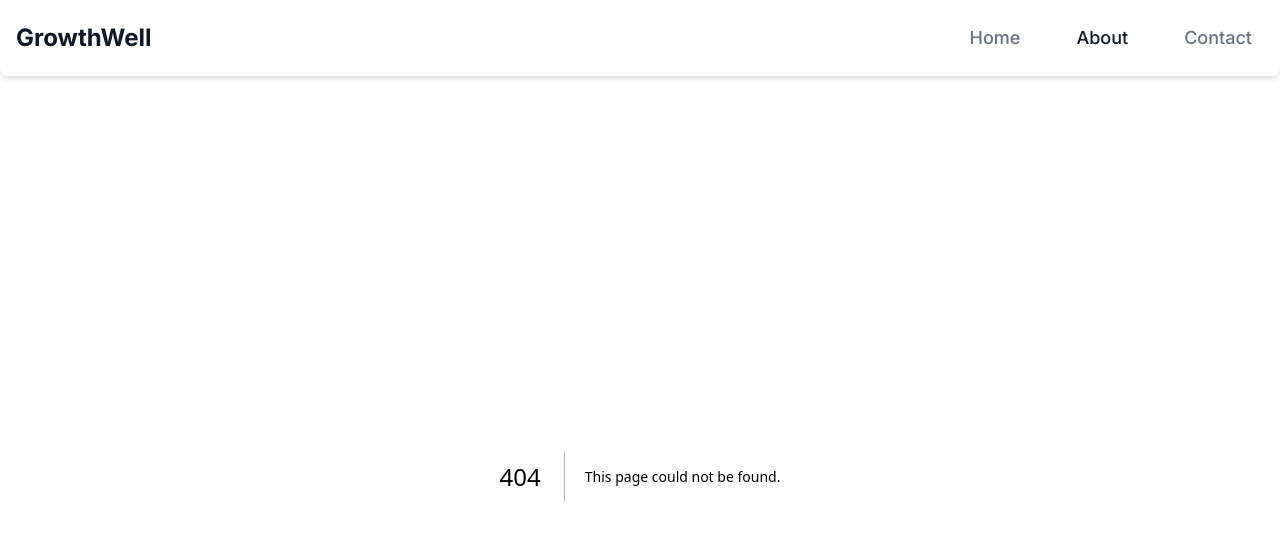
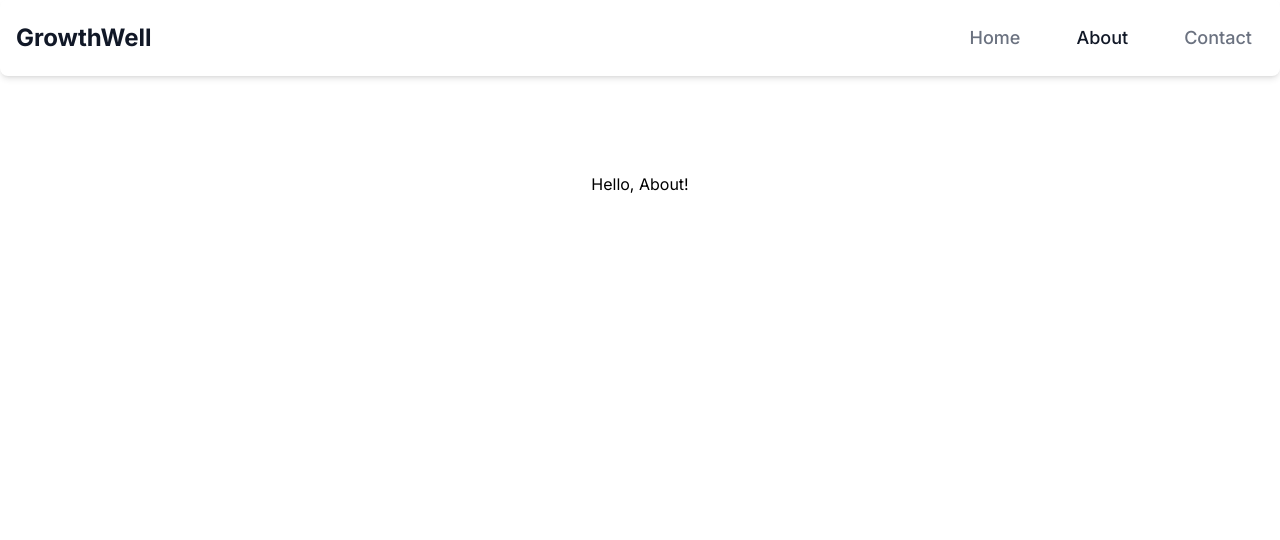
Before and after one commit to thusarakap/growthwell-site, a Next.js app: page /about in a window 1280 px wide. Before the commit this address had no page. Shown: the top 540 px of the page. Built offline with nearby package versions, Linux system fonts and the light colour scheme.

Commit message:
Create page.tsx

```diff
--- /dev/null
+++ b/src/app/about/page.tsx
@@ -0,0 +1,9 @@
+export default function About() {
+    return (
+      <main className="flex min-h-screen flex-col items-center justify-between p-24">
+        <div className="flex flex-col items-center">
+          Hello, About!
+        </div>
+      </main>
+    );
+  }
```
